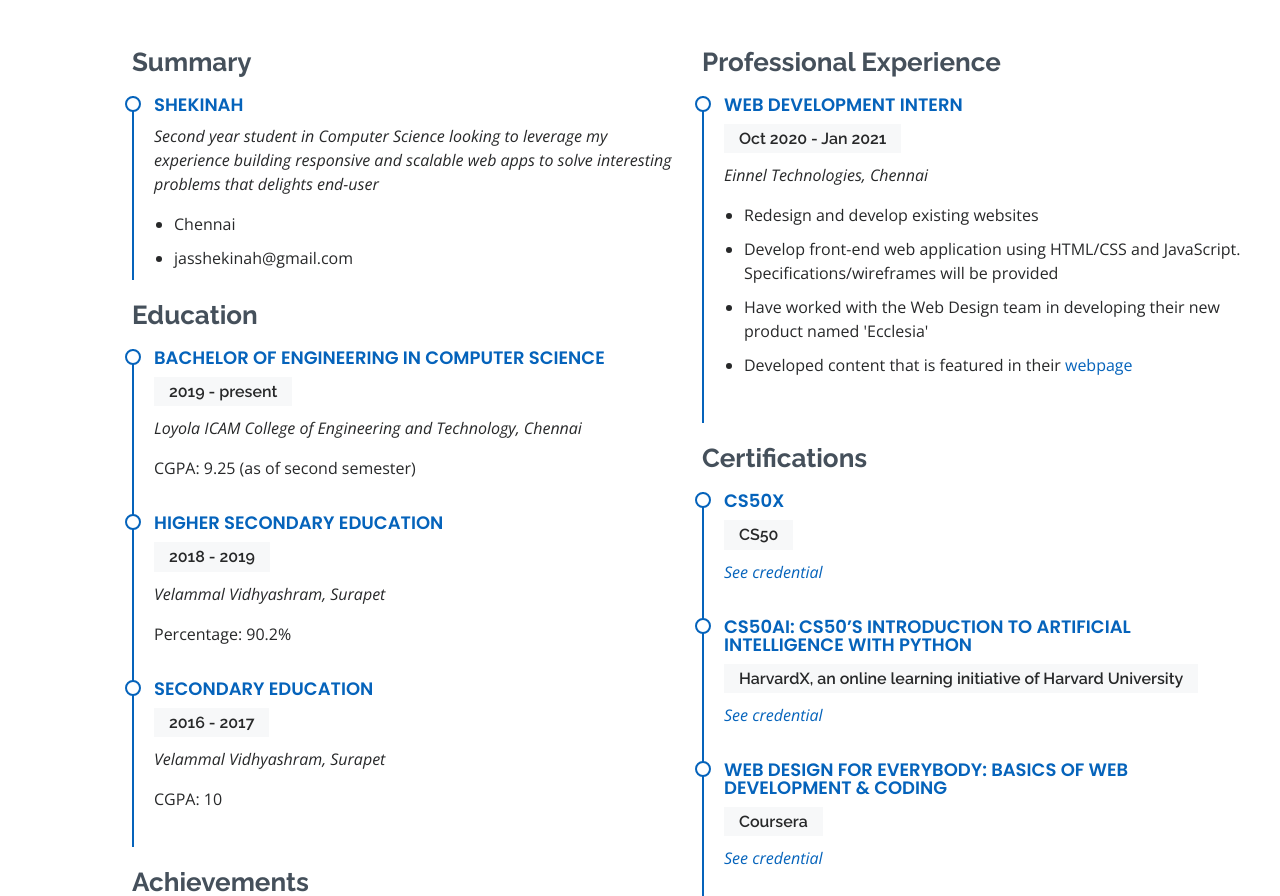
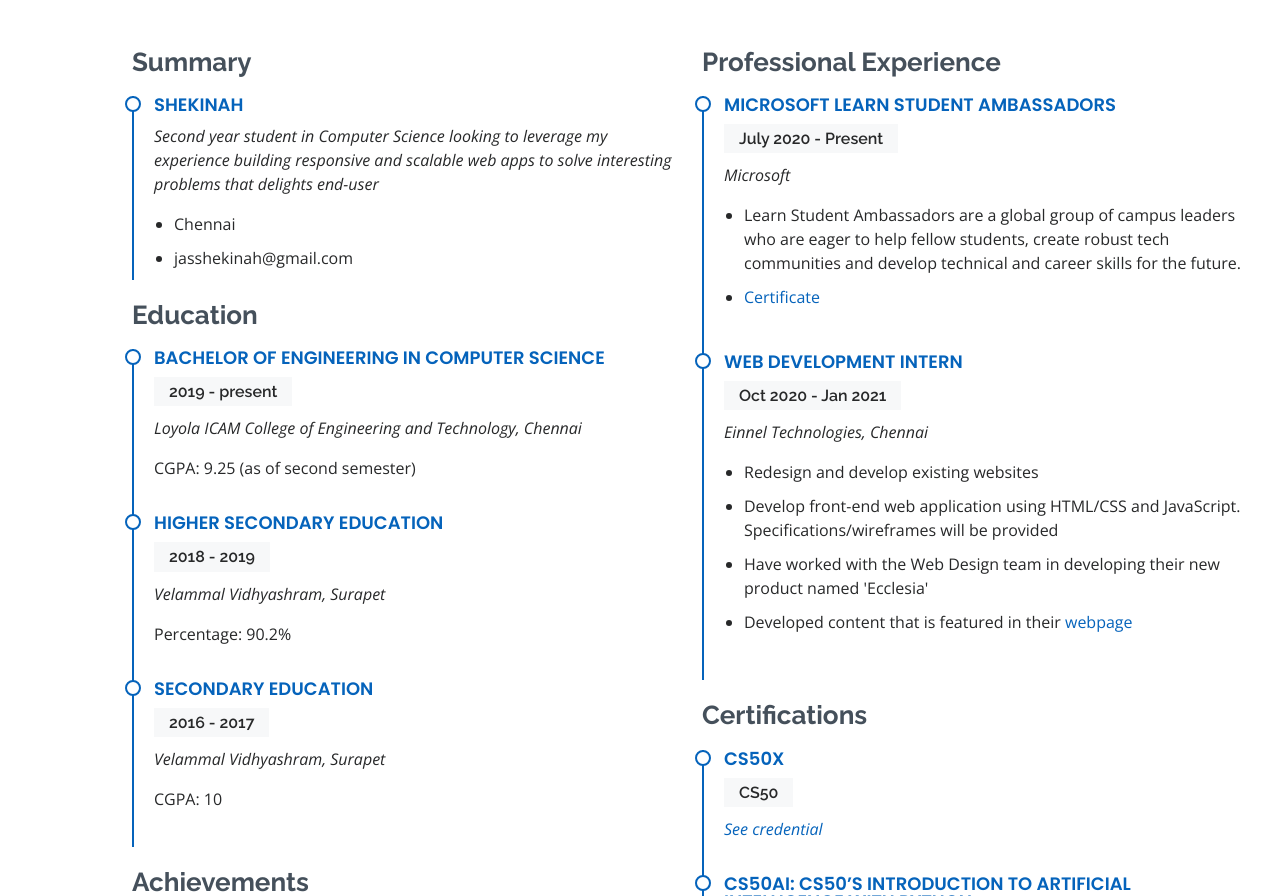
Before and after one commit to sheki018/Shekinah, a plain HTML site: page index.html in a window 1280 px wide. Shown: the part 2004-2900 px from the top of the page. Drawn offline with nearby package versions, Linux system fonts and the light colour scheme; files whose address does not match are found by name.

Commit message:
Update index.html

```diff
--- a/index.html
+++ b/index.html
@@ -258,6 +258,16 @@
 					<div class="col-lg-6">
 						<h3 class="resume-title">Professional Experience</h3>
 						<div class="resume-item">
+							<h4>Microsoft Learn Student Ambassadors</h4>
+							<h5>July 2020 - Present</h5>
+							<p><em>Microsoft</em></p>
+							<ul>
+								<li>Learn Student Ambassadors are a global group of campus leaders who are eager to help fellow students, create robust tech communities and develop technical and career skills for the future.</li>
+								<li><a href="https://studentambassadors.microsoft.com/certificate/6690fb51-d761-4c9d-b004-eec6ce747983">Certificate</a></li>
+							</ul>
+						</div>
+
+						<div class="resume-item">
 							<h4>Web Development Intern</h4>
 							<h5>Oct 2020 - Jan 2021</h5>
 							<p><em>Einnel Technologies, Chennai</em></p>
```
